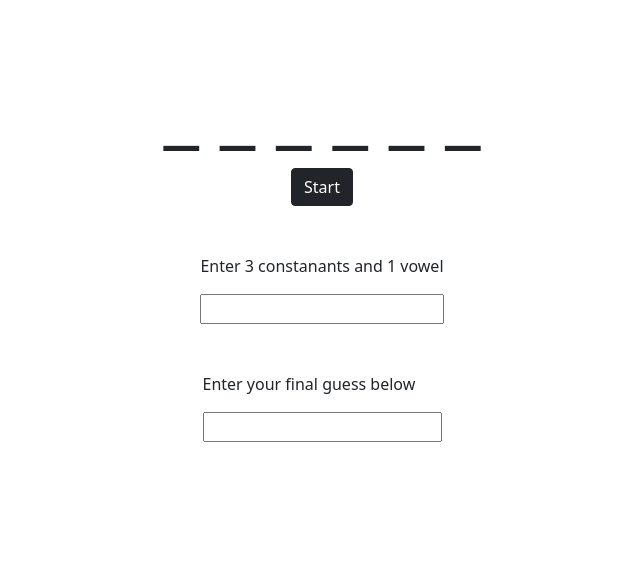
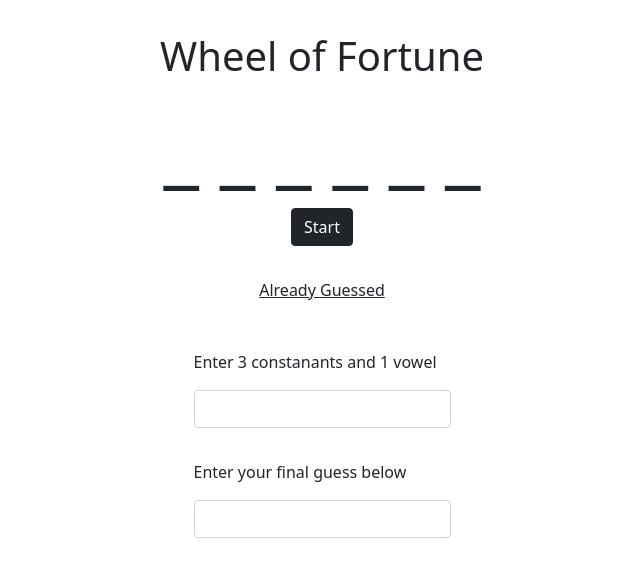
Before and after one commit to jolizbeth/wheel-fortune-fellowship, a plain HTML site: page project/index.html in a window 1280 px wide. Shown: the whole page, without its empty margins (318-958 px from the left). Drawn offline with nearby package versions, Linux system fonts and the light colour scheme.

Commit message:
add letter guessed

```diff
--- a/project/index.html
+++ b/project/index.html
@@ -8,22 +8,32 @@
     <title>Wheel of Fortune!</title>
 </head>
 <body>
+    <div class="fill">
         <div class="container"  id= "game">
+            <h1>Wheel of Fortune</h1>
             <div class = "d-flex justify-content-center"  id="display"></div>
             <div class="d-flex justify-content-center">
                 <button id='start' type="button" class="btn btn-dark">Start</button>
             </div>
+
+            <div class=" d-flex justify-content-center" id= "boxTitle">
+                <p>Already Guessed</p>
+            </div>
+            <div class="d-flex justify-content-center" id="wordBox">
+            </div>
+
             <div class="container d-flex justify-content-center">
                 <form class = "form-group d-flex flex-column  justify-content-center" id= "userInput">
                     <p>Enter 3 constanants and 1 vowel</p>
-                <input type="text" id='guess' name ="guess" value="" maxlength="1"/>
+                    <input type="text" class="form-control" id='guess' name ="guess" value="" maxlength="1"/>
                 </form>
             </div>
             <div class="d-flex justify-content-center">
-            <form class = "form-group d-flex flex-column  justify-content-center" id='finalForm'>
+                <form class = "form-group d-flex flex-column justify-content-center" id='finalForm'>
                     <p>Enter your final guess below</p>
-                <input type="text" id='final' name ="final" value=""/>
+                    <input type="text" class="form-control" id='final' name ="final" value=""/>
                 </form>
+            </div>
         </div>
     </div>
 </body>
--- a/project/js/index.js
+++ b/project/js/index.js
@@ -1,3 +1,4 @@
+const body = document.body;
 let display = document.getElementById('display');
 
 const word = getRandomWord();
@@ -41,6 +42,9 @@
       }else{
         guessSoFar.push(val)
       }
+      let wordBox = document.getElementById("wordBox")
+      let text = wordBox.innerText;
+      wordBox.innerText = text + " " +val;
   }
   for(let i = 0; i<word.length; i++){
     if(word[i] === val){
@@ -62,12 +66,14 @@
   if(word === val){
     for(let i = 0; i<word.length; i++){
         underscore[i] = word[i] //set win
+        body.style.background = "#649868";
     }
   } else{
-    console.log("wrong")  //set loss here
+    body.style.background = "#B53737";  //set loss here
   }
   final.disabled = true;
   display.innerText = underscore.join(" ").toUpperCase();
+  finalForm.reset()
 }
 finalForm.addEventListener('submit', finalGuess);
 
--- a/project/style.css
+++ b/project/style.css
@@ -1,6 +1,14 @@
+h1{
+  text-align: center;
+}
 .container{
-  margin: 3rem;
+  margin: 2rem;
 }
 #display{
   font-size: 5rem;
 }
+
+#boxTitle{
+  margin-top: 2rem;
+  text-decoration: underline;
+}
```
Lines whose indentation alone changed are shown as unchanged.
